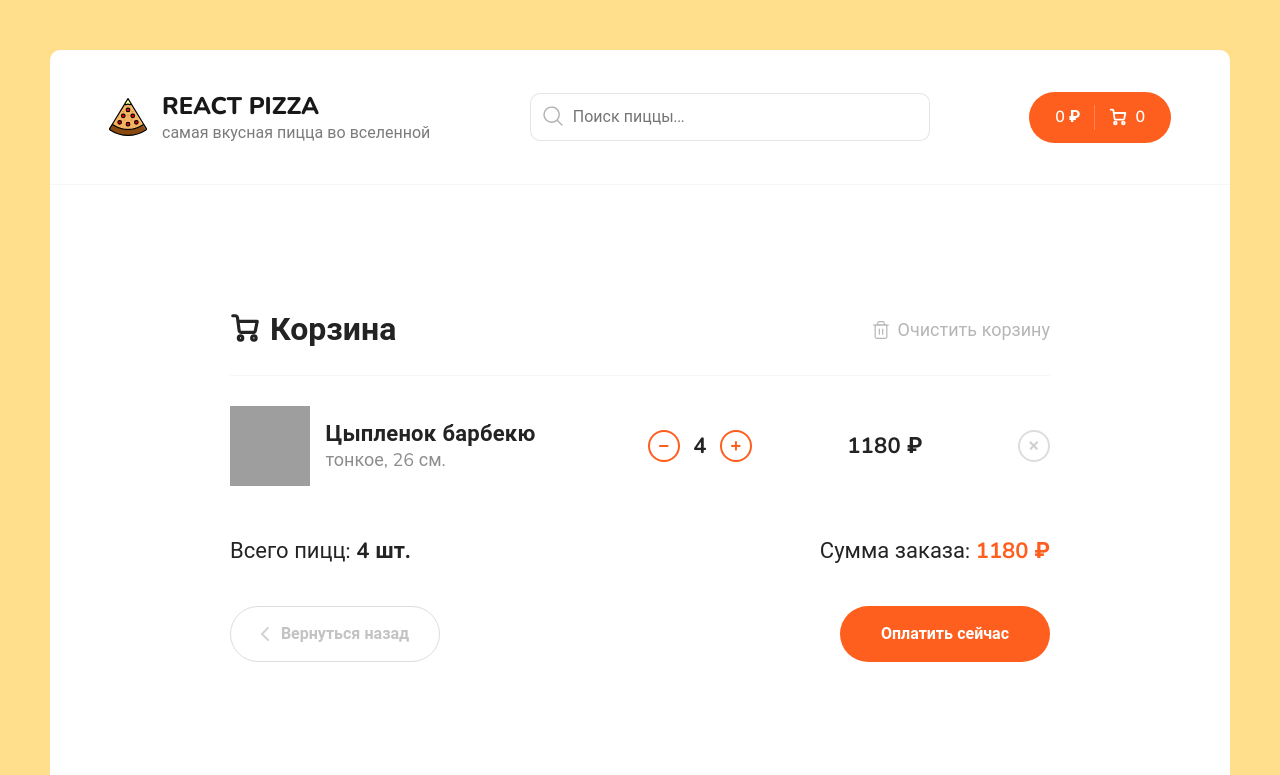
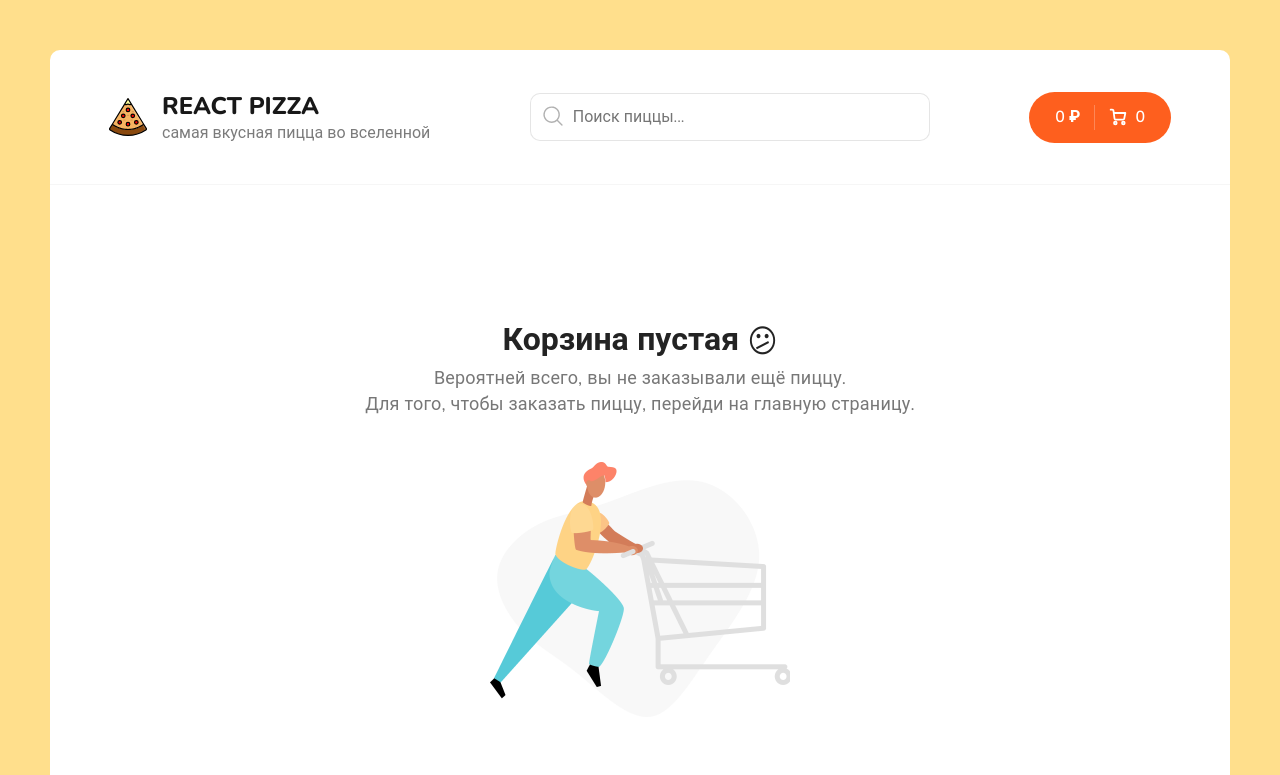
Before and after one commit to MihailOgorodnikov/react-pizza, a React (Create React App) app: page /cart in a window 1280 px wide. Shown: the top 775 px of the page. Built offline with nearby package versions, Linux system fonts and the light colour scheme; grey boxes are pictures that could not be loaded.

Commit message:
сделал корзину

```diff
--- /dev/null
+++ b/src/components/CartEmpty.jsx
@@ -0,0 +1,21 @@
+import React from "react";
+import { Link } from "react-router-dom";
+
+const CartEmpty = () => {
+
+    return (
+        <><div class="cart cart--empty">
+        <h2>Корзина пустая <icon>😕</icon></h2>
+        <p>
+          Вероятней всего, вы не заказывали ещё пиццу.<br />
+          Для того, чтобы заказать пиццу, перейди на главную страницу.
+        </p>
+        <img src="/img/empty-cart.png" alt="Empty cart" />
+        <Link to="/" class="button button--black">
+          <span>Вернуться назад</span>
+        </Link>
+      </div></>
+    )
+}
+
+export default CartEmpty;
--- a/src/components/Header.jsx
+++ b/src/components/Header.jsx
@@ -5,6 +5,8 @@ import Search from "./Search";
 
 function Header() {
   const { items, totalPrice } = useSelector((state) => state.cart);
+
+  const totalCount = items.reduce((sum, item) => sum + item.count, 0);
 
     return (
             <div className="header">
@@ -52,7 +54,7 @@ function Header() {
                         strokeLinejoin="round"
                       />
                     </svg>
-                    <span>{items.length}</span>
+                    <span>{totalCount}</span>
                   </Link>
                 </div>
               </div>
--- /dev/null
+++ b/src/components/cartItems.jsx
@@ -0,0 +1,64 @@
+import React from "react";
+import { useDispatch, useSelector } from "react-redux";
+import { addItem, minusItem, removeItem } from "../redux/slices/cartSlice";
+
+const CartItems = ({id, title, type, size, price, count, imageUrl}) => {
+
+    const dispatch = useDispatch();
+
+    const onClickPluse = () => {
+        dispatch(
+            addItem({
+                id,
+            })
+        );
+    };
+
+    const onClickMinus = () => {
+        dispatch(minusItem(id));
+    };
+
+    const onClickRemuve = () => {
+        dispatch(removeItem(id));
+    };
+
+    return (
+        <div class="cart__item">
+            <div class="cart__item-img">
+                <img class="pizza-block__image" src={imageUrl} alt="Pizza" />
+            </div>
+            <div class="cart__item-info">
+                <h3>{title}</h3>
+                <p>{type}, {size} см.</p>
+            </div>
+            <div class="cart__item-count">
+                <button onClick={onClickMinus} class="button button--outline button--circle cart__item-count-minus">
+                     <svg width="10" height="10" viewBox="0 0 10 10" fill="none" xmlns="http://www.w3.org/2000/svg">
+                         <path d="M5.92001 3.84V5.76V8.64C5.92001 9.17016 5.49017 9.6 4.96001 9.6C4.42985 9.6 4.00001 9.17016 4.00001 8.64L4 5.76L4.00001 3.84V0.96C4.00001 0.42984 4.42985 0 4.96001 0C5.49017 0 5.92001 0.42984 5.92001 0.96V3.84Z" fill="#EB5A1E"></path>
+                                    <path d="M5.75998 5.92001L3.83998 5.92001L0.959977 5.92001C0.429817 5.92001 -2.29533e-05 5.49017 -2.29301e-05 4.96001C-2.2907e-05 4.42985 0.429817 4.00001 0.959977 4.00001L3.83998 4L5.75998 4.00001L8.63998 4.00001C9.17014 4.00001 9.59998 4.42985 9.59998 4.96001C9.59998 5.49017 9.17014 5.92001 8.63998 5.92001L5.75998 5.92001Z" fill="#EB5A1E"></path>
+                    </svg>
+                </button>
+                <b>{count}</b>
+                <button onClick={onClickPluse} class="button button--outline button--circle cart__item-count-plus">
+                    <svg width="10" height="10" viewBox="0 0 10 10" fill="none" xmlns="http://www.w3.org/2000/svg">
+                        <path d="M5.92001 3.84V5.76V8.64C5.92001 9.17016 5.49017 9.6 4.96001 9.6C4.42985 9.6 4.00001 9.17016 4.00001 8.64L4 5.76L4.00001 3.84V0.96C4.00001 0.42984 4.42985 0 4.96001 0C5.49017 0 5.92001 0.42984 5.92001 0.96V3.84Z" fill="#EB5A1E"></path>
+                        <path d="M5.75998 5.92001L3.83998 5.92001L0.959977 5.92001C0.429817 5.92001 -2.29533e-05 5.49017 -2.29301e-05 4.96001C-2.2907e-05 4.42985 0.429817 4.00001 0.959977 4.00001L3.83998 4L5.75998 4.00001L8.63998 4.00001C9.17014 4.00001 9.59998 4.42985 9.59998 4.96001C9.59998 5.49017 9.17014 5.92001 8.63998 5.92001L5.75998 5.92001Z" fill="#EB5A1E"></path>
+                    </svg>
+                </button>
+            </div>
+            <div class="cart__item-price">
+                <b>{price * count} ₽</b>
+            </div>
+            <div class="cart__item-remove">
+                <div onClick={onClickRemuve} class="button button--outline button--circle">
+                    <svg width="10" height="10" viewBox="0 0 10 10" fill="none" xmlns="http://www.w3.org/2000/svg">
+                        <path d="M5.92001 3.84V5.76V8.64C5.92001 9.17016 5.49017 9.6 4.96001 9.6C4.42985 9.6 4.00001 9.17016 4.00001 8.64L4 5.76L4.00001 3.84V0.96C4.00001 0.42984 4.42985 0 4.96001 0C5.49017 0 5.92001 0.42984 5.92001 0.96V3.84Z" fill="#EB5A1E"></path>
+                        <path d="M5.75998 5.92001L3.83998 5.92001L0.959977 5.92001C0.429817 5.92001 -2.29533e-05 5.49017 -2.29301e-05 4.96001C-2.2907e-05 4.42985 0.429817 4.00001 0.959977 4.00001L3.83998 4L5.75998 4.00001L8.63998 4.00001C9.17014 4.00001 9.59998 4.42985 9.59998 4.96001C9.59998 5.49017 9.17014 5.92001 8.63998 5.92001L5.75998 5.92001Z" fill="#EB5A1E"></path>
+                    </svg>
+                </div>
+            </div>
+        </div>
+    )
+}
+
+export default CartItems;
--- a/src/pages/Cart.jsx
+++ b/src/pages/Cart.jsx
@@ -2,7 +2,27 @@ import React from "react";
 
 import { Link } from "react-router-dom";
 
+import { useDispatch, useSelector } from "react-redux";
+import CartItems from "../components/cartItems";
+import { clearItem } from "../redux/slices/cartSlice";
+import CartEmpty from "../components/CartEmpty";
+
+
 const Cart = () => {
+    const dispatch = useDispatch();
+    const { totalPrice, items} = useSelector(state => state.cart);
+
+    const totalCount = items.reduce((sum, item) => sum + item.count, 0);
+
+    const onClickClear = () => {
+        dispatch(clearItem());
+    };
+
+    if (!totalPrice){
+        return <CartEmpty />;
+    }
+
+
     return (
         <div class="container container--cart">
         <div class="cart">
@@ -14,7 +34,7 @@ const Cart = () => {
                         <path d="M4.78002 4.99999H16.3334L15.2134 10.5933C15.1524 10.9003 14.9854 11.176 14.7417 11.3722C14.4979 11.5684 14.1929 11.6727 13.88 11.6667H6.83335C6.50781 11.6694 6.1925 11.553 5.94689 11.3393C5.70128 11.1256 5.54233 10.8295 5.50002 10.5067L4.48669 2.82666C4.44466 2.50615 4.28764 2.21182 4.04482 1.99844C3.80201 1.78505 3.48994 1.66715 3.16669 1.66666H1.66669" stroke="white" stroke-width="1.8" stroke-linecap="round" stroke-linejoin="round"></path>
                     </svg>
                     Корзина</h2>
-                    <div class="cart__clear">
+                    <div onClick={onClickClear} class="cart__clear">
                         <svg width="20" height="20" viewBox="0 0 20 20" fill="none" xmlns="http://www.w3.org/2000/svg">
                             <path d="M2.5 5H4.16667H17.5" stroke="#B6B6B6" stroke-width="1.2" stroke-linecap="round" stroke-linejoin="round"></path>
                             <path d="M6.66663 5.00001V3.33334C6.66663 2.89131 6.84222 2.46739 7.15478 2.15483C7.46734 1.84227 7.89127 1.66667 8.33329 1.66667H11.6666C12.1087 1.66667 12.5326 1.84227 12.8451 2.15483C13.1577 2.46739 13.3333 2.89131 13.3333 3.33334V5.00001M15.8333 5.00001V16.6667C15.8333 17.1087 15.6577 17.5326 15.3451 17.8452C15.0326 18.1577 14.6087 18.3333 14.1666 18.3333H5.83329C5.39127 18.3333 4.96734 18.1577 4.65478 17.8452C4.34222 17.5326 4.16663 17.1087 4.16663 16.6667V5.00001H15.8333Z" stroke="#B6B6B6" stroke-width="1.2" stroke-linecap="round" stroke-linejoin="round"></path>
@@ -25,46 +45,14 @@ const Cart = () => {
                     </div>
             </div>
                 <div class="content__items">
-                    <div class="cart__item">
-                        <div class="cart__item-img">
-                            <img class="pizza-block__image" src="https://dodopizza.azureedge.net/static/Img/Products/Pizza/ru-RU/6652fec1-04df-49d8-8744-232f1032c44b.jpg" alt="Pizza" />
-                        </div>
-                        <div class="cart__item-info">
-                            <h3>Цыпленок барбекю</h3>
-                            <p>тонкое, 26 см.</p>
-                        </div>
-                        <div class="cart__item-count">
-                            <button class="button button--outline button--circle cart__item-count-minus">
-                                <svg width="10" height="10" viewBox="0 0 10 10" fill="none" xmlns="http://www.w3.org/2000/svg">
-                                    <path d="M5.92001 3.84V5.76V8.64C5.92001 9.17016 5.49017 9.6 4.96001 9.6C4.42985 9.6 4.00001 9.17016 4.00001 8.64L4 5.76L4.00001 3.84V0.96C4.00001 0.42984 4.42985 0 4.96001 0C5.49017 0 5.92001 0.42984 5.92001 0.96V3.84Z" fill="#EB5A1E"></path>
-                                    <path d="M5.75998 5.92001L3.83998 5.92001L0.959977 5.92001C0.429817 5.92001 -2.29533e-05 5.49017 -2.29301e-05 4.96001C-2.2907e-05 4.42985 0.429817 4.00001 0.959977 4.00001L3.83998 4L5.75998 4.00001L8.63998 4.00001C9.17014 4.00001 9.59998 4.42985 9.59998 4.96001C9.59998 5.49017 9.17014 5.92001 8.63998 5.92001L5.75998 5.92001Z" fill="#EB5A1E"></path>
-                                </svg>
-                            </button>
-                            <b>4</b>
-                            <button class="button button--outline button--circle cart__item-count-plus">
-                                <svg width="10" height="10" viewBox="0 0 10 10" fill="none" xmlns="http://www.w3.org/2000/svg">
-                                    <path d="M5.92001 3.84V5.76V8.64C5.92001 9.17016 5.49017 9.6 4.96001 9.6C4.42985 9.6 4.00001 9.17016 4.00001 8.64L4 5.76L4.00001 3.84V0.96C4.00001 0.42984 4.42985 0 4.96001 0C5.49017 0 5.92001 0.42984 5.92001 0.96V3.84Z" fill="#EB5A1E"></path>
-                                    <path d="M5.75998 5.92001L3.83998 5.92001L0.959977 5.92001C0.429817 5.92001 -2.29533e-05 5.49017 -2.29301e-05 4.96001C-2.2907e-05 4.42985 0.429817 4.00001 0.959977 4.00001L3.83998 4L5.75998 4.00001L8.63998 4.00001C9.17014 4.00001 9.59998 4.42985 9.59998 4.96001C9.59998 5.49017 9.17014 5.92001 8.63998 5.92001L5.75998 5.92001Z" fill="#EB5A1E"></path>
-                                </svg>
-                            </button>
-                        </div>
-                        <div class="cart__item-price">
-                            <b>1180 ₽</b>
-                        </div>
-                        <div class="cart__item-remove">
-                            <div class="button button--outline button--circle">
-                                <svg width="10" height="10" viewBox="0 0 10 10" fill="none" xmlns="http://www.w3.org/2000/svg">
-                                    <path d="M5.92001 3.84V5.76V8.64C5.92001 9.17016 5.49017 9.6 4.96001 9.6C4.42985 9.6 4.00001 9.17016 4.00001 8.64L4 5.76L4.00001 3.84V0.96C4.00001 0.42984 4.42985 0 4.96001 0C5.49017 0 5.92001 0.42984 5.92001 0.96V3.84Z" fill="#EB5A1E"></path>
-                                    <path d="M5.75998 5.92001L3.83998 5.92001L0.959977 5.92001C0.429817 5.92001 -2.29533e-05 5.49017 -2.29301e-05 4.96001C-2.2907e-05 4.42985 0.429817 4.00001 0.959977 4.00001L3.83998 4L5.75998 4.00001L8.63998 4.00001C9.17014 4.00001 9.59998 4.42985 9.59998 4.96001C9.59998 5.49017 9.17014 5.92001 8.63998 5.92001L5.75998 5.92001Z" fill="#EB5A1E"></path>
-                                </svg>
-                            </div>
-                        </div>
-                    </div>
+                    {
+                        items.map(item => <CartItems key={item.id} {...item} />)
+                    }
                 </div>
                 <div class="cart__bottom">
                     <div class="cart__bottom-details">
-                        <span> Всего пицц: <b>4 шт.</b> </span>
-                        <span> Сумма заказа: <b>1180 ₽</b> </span>
+                        <span> Всего пицц: <b>{totalCount} шт.</b> </span>
+                        <span> Сумма заказа: <b>{totalPrice} ₽</b> </span>
                     </div>
                     <div class="cart__bottom-buttons">
                         <Link class="button button--outline button--add go-back-btn" to="/">
--- a/src/scss/app.scss
+++ b/src/scss/app.scss
@@ -322,7 +322,7 @@ body {
   }
 
   &--empty {
-    margin: 0 auto;
+    margin: 100px auto;
     width: 560px;
     text-align: center;
 
```
Also changed, not shown: src/components/PizzaBlock/index.jsx (+6 -2 lines), src/redux/slices/cartSlice.js (+26 -4 lines), src/css/app.min.css, 1 other file (tests, documents, lock files or other folders).
